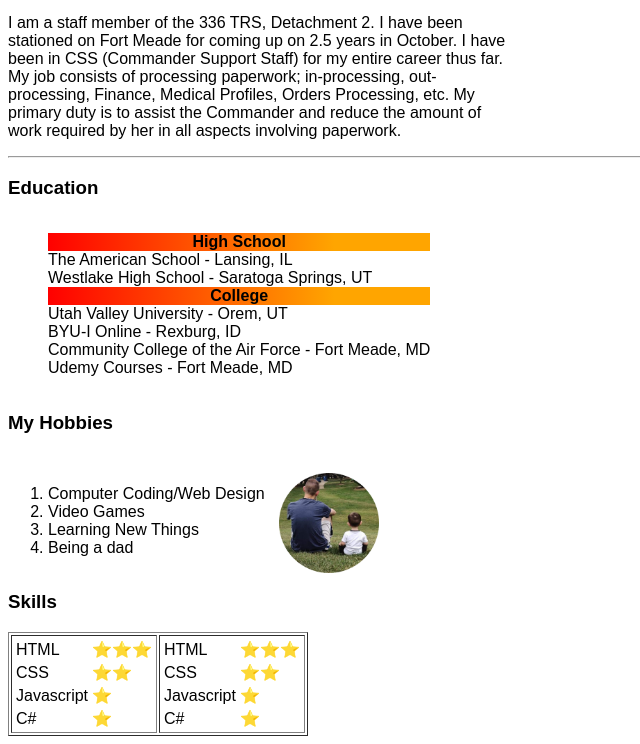
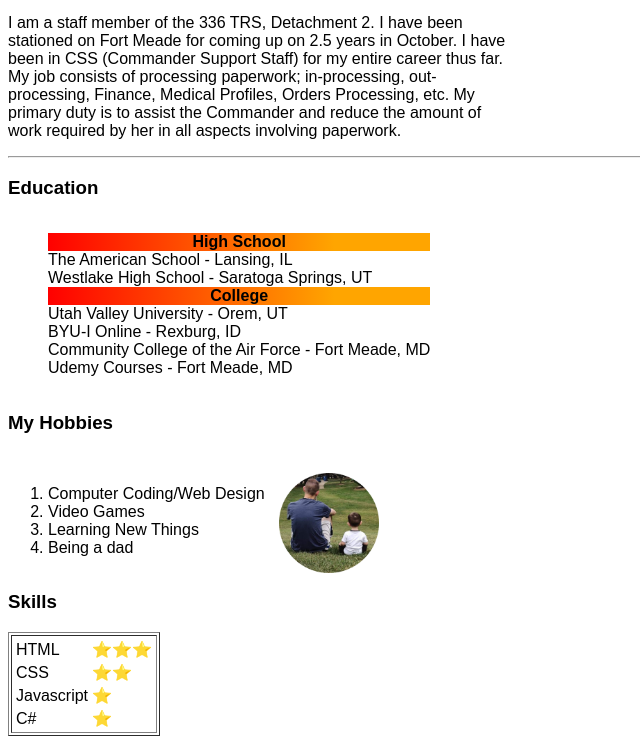
Before and after one commit to jjwood13/cv, a plain HTML site: page index.html in a window 1280 px wide. Shown: the part 262-1006 px from the top of the page, without its empty margins (0-640 px from the left). Drawn offline with Linux system fonts and the light colour scheme.

Commit message:
reupdating table

```diff
--- a/index.html
+++ b/index.html
@@ -68,29 +68,5 @@
          </tr>
        </td>
        </table>
-       <td>
-         <table>
-        <tr>
-          <td>HTML</td>
-          <td>⭐⭐⭐</td>
-       </tr>
-       <tr>
-          <td>CSS</td>
-          <td>⭐⭐</td>
-       </tr>
-       <tr>
-          <td>Javascript</td>
-          <td>⭐</td>
-         </tr>
-         <tr>
-          <td>C#</td>
-          <td>⭐</td>
-         </tr>
-       </td>
-       </table>
-       </td>
-  </tr>
-</table>
-
   </body>
 </html>
```
